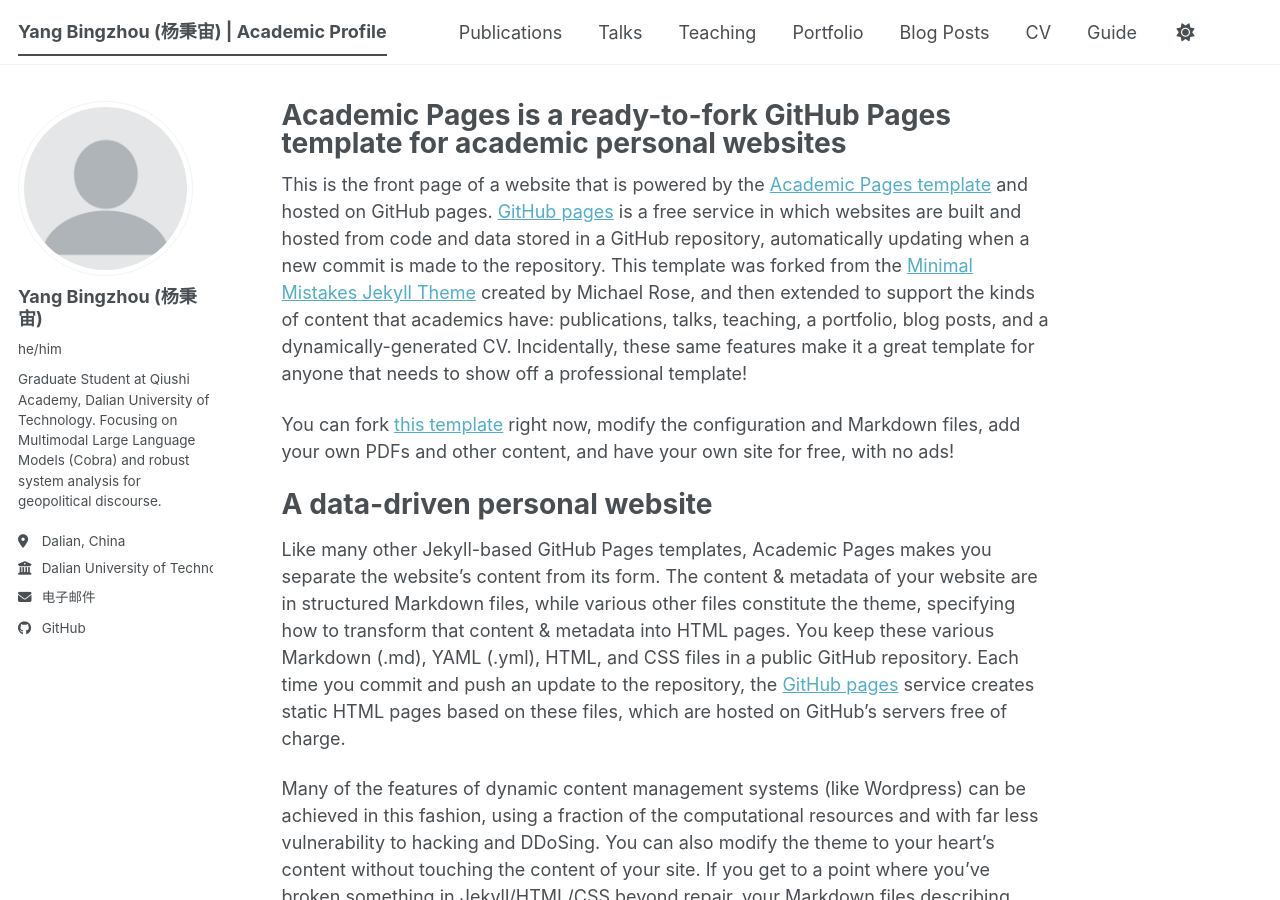
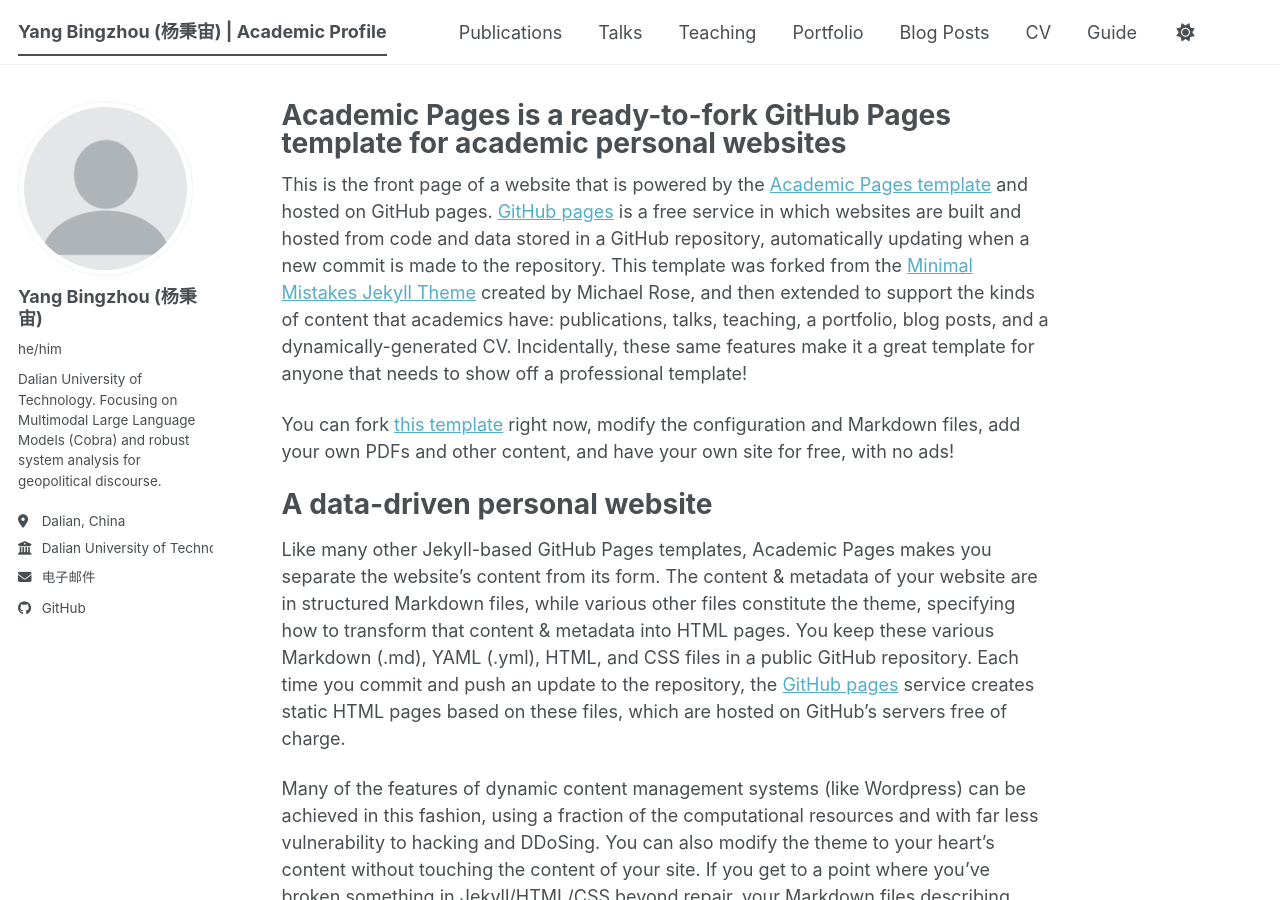
Before and after one commit to Flam03/Flam03.github.io, a Jekyll site: the page built from _pages/about.md, in a window 1280 px wide and 900 px high. Built offline with Jekyll 4.4.1, drawn with Linux system fonts in a browser that asks for light colours; a script bundle is joined from its source files by our own code; library files that are not in the unit come from our copies.

Commit message:
修改1.1

```diff
--- a/_config.yml
+++ b/_config.yml
@@ -19,10 +19,10 @@ author:
   name             : "Yang Bingzhou (杨秉宙)"
   pronouns         : "he/him"
   # 丰富后的个人简介：突出求实精神与多模态AI研究背景
-  bio              : "Graduate Student at Qiushi Academy, Dalian University of Technology. Focusing on Multimodal Large Language Models (Cobra) and robust system analysis for geopolitical discourse."
+  bio              : "Dalian University of Technology. Focusing on Multimodal Large Language Models (Cobra) and robust system analysis for geopolitical discourse."
   location         : "Dalian, China"
   employer         : "Dalian University of Technology (DUT)"
-  email            : "ybz19596612@mail.dlut.edu.cn"
+  email            : "mailto:ybz19596612@mail.dlut.edu.cn"
 
   # 学术社交链接 (仅保留有实际意义的项目)
   # googlescholar  : "" # 有链接后填入
```
